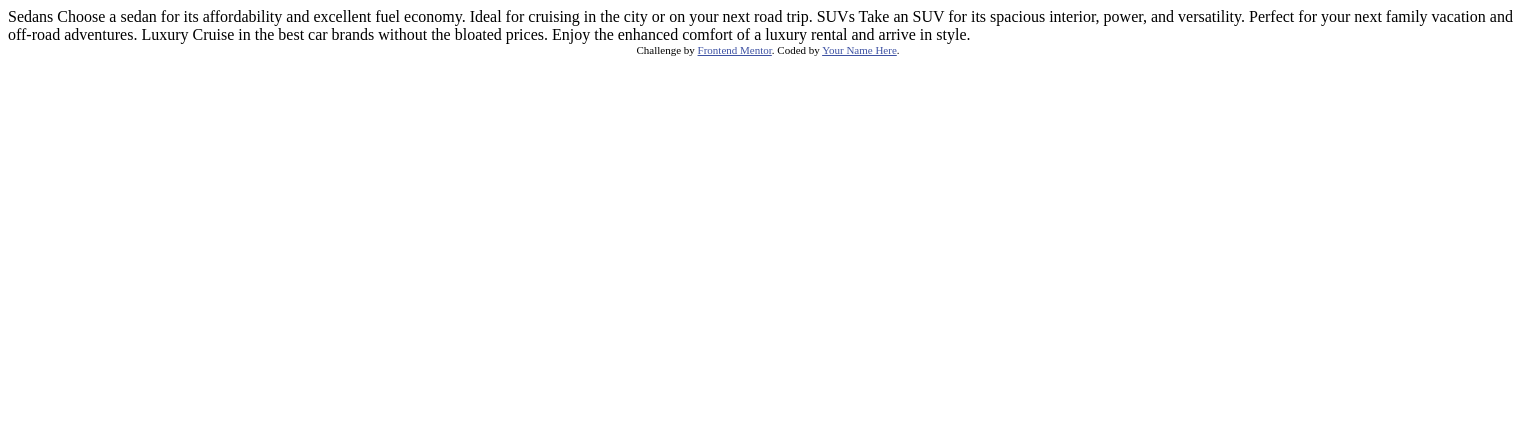
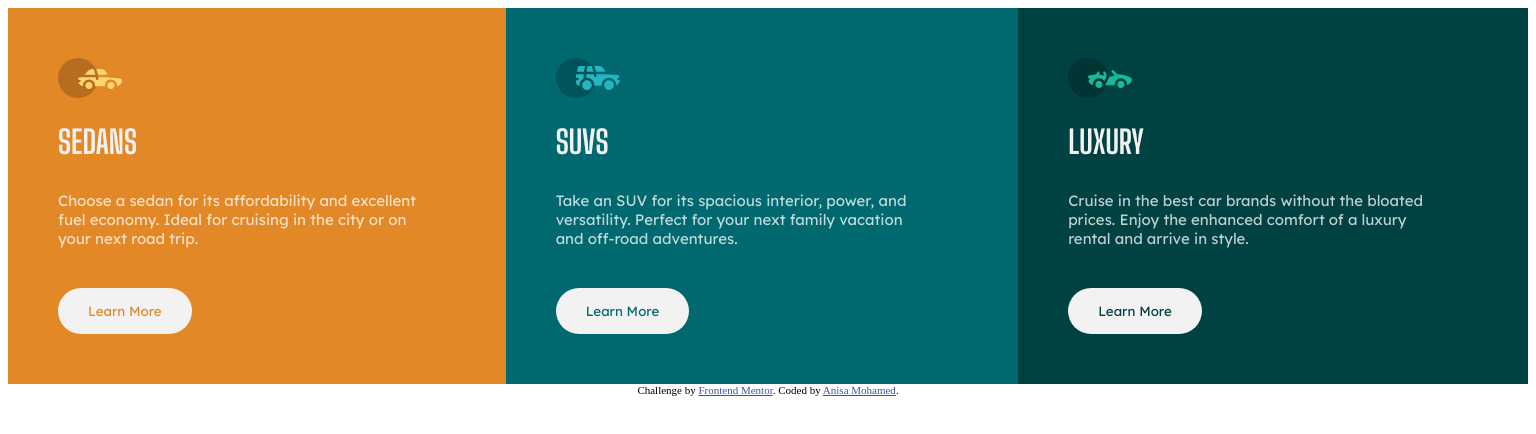
Before and after one commit to AnisaHMohamed/preview-card, a plain HTML site: page index.html in a window 1536 px wide. Drawn offline with Linux system fonts and the light colour scheme.

Commit message:
3 column Preview Card

```diff
--- /dev/null
+++ b/css/styles.css
@@ -0,0 +1,126 @@
+/* Mobile first queries */
+
+@media (min-width: 375px) {
+
+
+.attribution {
+    font-size: 11px;
+    text-align: center;
+  }
+  .attribution a {
+    color: hsl(228, 45%, 44%);
+  }
+  .sedan {
+    background-color: hsl(31, 77%, 52%);
+    padding-top: 50px;
+    padding-left: 50px;
+    padding-right: 50px;
+    padding-bottom: 50px;
+  }
+  .suv {
+    background-color:hsl(184, 100%, 22%);
+    padding-top: 50px;
+    padding-left: 50px;
+    padding-right: 50px;
+    padding-bottom: 50px;
+}
+  .luxury {
+    background-color:hsl(179, 100%, 13%);
+    padding-top: 50px;
+    padding-left: 50px;
+    padding-right: 50px;
+    padding-bottom: 50px;
+}
+  .luxury  button {
+    color: hsl(179, 100%, 13%);
+
+  }
+  .sedan button {
+    color: hsl(31, 77%, 52%);
+
+  }
+  .suv button {
+    color: hsl(184, 100%, 22%);
+
+  }
+   button {
+    background-color:hsl(0, 0%, 95%);
+    border-radius: 40px;
+    box-shadow: none;
+    border: none;
+    padding-top: 15px;
+    padding-bottom: 15px;
+    padding-right: 30px;
+    padding-left: 30px;
+    font-family: 'Lexend Deca', sans-serif;
+
+
+  }
+  p {
+    color: hsla(0, 0%, 100%, 0.75);
+    font-size: 15px;
+    font-family: 'Lexend Deca', sans-serif;
+    font-weight: 400;
+    padding-bottom: 25px;
+    padding-right: 35px;
+    margin-top: 30px;
+
+      }
+  h1 {
+    color:hsl(0, 0%, 95%);
+    font-family: 'Big Shoulders Display', cursive;
+  }}
+
+/* Larger than Desktop HD */
+@media (min-width: 1440px) {
+    .cars {
+        justify-content: flex-start;
+    flex-direction: row;
+    display: flex;
+    }
+    .attribution {
+        font-size: 11px;
+        text-align: center;
+      }
+      .attribution a {
+        color: hsl(228, 45%, 44%);
+      }
+      .sedan {
+        background-color: hsl(31, 77%, 52%);
+      }
+      .suv {
+        background-color:hsl(184, 100%, 22%);
+      }
+      .luxury {
+        background-color:hsl(179, 100%, 13%);
+      }
+      .luxury  button {
+        color: hsl(179, 100%, 13%);
+
+      }
+      .sedan button {
+        color: hsl(31, 77%, 52%);
+
+      }
+      .suv button {
+        color: hsl(184, 100%, 22%);
+
+      }
+       button {
+        background-color:hsl(0, 0%, 95%);
+        border-radius: 40px;
+        box-shadow: none;
+        border: none;
+
+      }
+      p {
+        color: hsla(0, 0%, 100%, 0.75);
+        font-size: 15px;
+        font-family: 'Lexend Deca', sans-serif;
+        font-weight: 400;
+          }
+      h1 {
+        color: hsl(0, 0%, 95%);
+        font-family: 'Big Shoulders Display', cursive;
+      }
+}
--- a/index.html
+++ b/index.html
@@ -1,36 +1,88 @@
 <!DOCTYPE html>
 <html lang="en">
+
 <head>
   <meta charset="UTF-8">
-  <meta name="viewport" content="width=device-width, initial-scale=1.0"> <!-- displays site properly based on user's device -->
-
+  <meta name="viewport" content="width=device-width, initial-scale=1.0">
   <link rel="icon" type="image/png" sizes="32x32" href="./images/favicon-32x32.png">
 
-  <title>Frontend Mentor | 3-column preview card component</title>
+  <title> 3-column preview card component</title>
 
-  <!-- Feel free to remove these styles or customise in your own stylesheet 👍 -->
-  <style>
-    .attribution { font-size: 11px; text-align: center; }
-    .attribution a { color: hsl(228, 45%, 44%); }
-  </style>
+<link rel="preconnect" href="https://fonts.gstatic.com">
+<link href="https://fonts.googleapis.com/css2?family=Lexend+Deca&display=swap" rel="stylesheet">
+<link href="https://fonts.googleapis.com/css2?family=Big+Shoulders+Display:wght@700&display=swap" rel="stylesheet">
+<link rel="stylesheet" href="./css/styles.css">
+
 </head>
+
 <body>
+  <div class="cars">
 
-  Sedans
+    <div class="sedan">
+      <svg width="64" height="40" xmlns="http://www.w3.org/2000/svg">
+        <g fill="none" fill-rule="evenodd">
+          <circle fill="#000" opacity=".201" cx="20" cy="20" r="20" />
+          <path
+            d="M52.936 24.11c1.942 0 3.517 1.542 3.517 3.445 0 1.903-1.575 3.445-3.517 3.445s-3.516-1.542-3.516-3.445c0-1.903 1.574-3.445 3.516-3.445zm-21.957 0c1.942 0 3.517 1.542 3.517 3.445 0 1.903-1.575 3.445-3.517 3.445s-3.516-1.542-3.516-3.445c0-1.903 1.574-3.445 3.516-3.445zm6.948-4.848v1.429c0 .716.61 1.293 1.348 1.259a1.295 1.295 0 001.225-1.295v-1.393h8.256l13.483 1.313c.956.093 1.676.881 1.676 1.814 0 2.89-2.126 5.303-4.926 5.819.397-3.557-2.458-6.62-6.053-6.62-3.646 0-6.504 3.14-6.039 6.723h-9.879c.466-3.588-2.397-6.722-6.039-6.722-3.595 0-6.45 3.062-6.052 6.62-2.14-.398-3.916-1.912-4.61-3.931h1.142c.731 0 1.32-.598 1.285-1.322-.033-.678-.629-1.2-1.322-1.2H20v-.251c0-1.274 1.066-2.243 2.306-2.243h15.62zM42.59 11c2.645 0 4.99 1.556 5.972 3.963l.726 1.779H40.17L38.413 11h4.178zm-6.865 0l1.758 5.741H26.505l3.357-3.654A6.502 6.502 0 0134.644 11h1.082z"
+            fill="#FFD473" fill-rule="nonzero" />
+        </g>
+      </svg>
+      <h1>
+        SEDANS
+      </h1>
+      <p>
         Choose a sedan for its affordability and excellent fuel economy. Ideal for cruising in the city
         or on your next road trip.
+      </p>
 
-  SUVs
+      <button>Learn More</button>
+    </div>
+
+    <div class="suv">
+      <svg width="64" height="40" xmlns="http://www.w3.org/2000/svg">
+        <g fill="none" fill-rule="evenodd">
+          <circle fill="#000" opacity=".201" cx="20" cy="20" r="20" />
+          <path
+            d="M31.002 22.358c2.917 0 5.18 2.593 4.762 5.506a4.828 4.828 0 01-2.962 3.778 4.797 4.797 0 01-5.3-1.165c-1.188-1.26-1.235-2.613-1.263-2.613-.42-2.924 1.857-5.506 4.763-5.506zm22 0c3.457 0 5.798 3.567 4.41 6.744A4.816 4.816 0 0152.3 31.94a4.826 4.826 0 01-4.06-4.077c-.42-2.915 1.846-5.506 4.762-5.506zm-15.04-6.083v1.462a1.29 1.29 0 001.352 1.29c.693-.033 1.227-.631 1.227-1.326v-1.426h8.3l13.056.716a1.29 1.29 0 011.164.917c.27.895.446 1.477.563 1.87h-1.047c-.694 0-1.291.534-1.324 1.228a1.29 1.29 0 001.288 1.352h1.445c-.164 2.225-1.57 4.193-3.6 5.05.13-4.212-3.255-7.63-7.384-7.63-4.317 0-7.762 3.718-7.358 8.086h-7.285c.43-4.655-3.503-8.531-8.131-8.046v-3.543h7.734zm-10.312 0v4.308a7.4 7.4 0 00-4.006 7.274 3.874 3.874 0 01-3.642-3.864v-1.635h1.46a1.29 1.29 0 000-2.58h-1.461v-3.213l.003-.29h7.646zm14.986-8.196c2.65 0 5 1.592 5.984 4.055l.63 1.579a5.525 5.525 0 01-.065-.004l-.026-.002-.034-.002-.022-.002a4.178 4.178 0 00-.224-.006l-.098-.001h-.039l-.136-.001h-.052l-.326-.001H40.211L38.528 8.08zm-13.632 0l-1.122 5.616h-7.144l1.47-4.71a1.29 1.29 0 011.231-.906h5.565zm6.832 0l1.683 5.615h-7.007l1.121-5.615h4.203z"
+            fill="#26B5C0" fill-rule="nonzero" />
+        </g>
+      </svg>
+      <h1>
+        SUVS
+      </h1>
+      <p>
         Take an SUV for its spacious interior, power, and versatility. Perfect for your next family vacation
         and off-road adventures.
+      </p>
+      <button>Learn More</button>
 
-  Luxury
+    </div>
+
+    <div class="luxury">
+      <svg width="64" height="40" xmlns="http://www.w3.org/2000/svg">
+        <g fill="none" fill-rule="evenodd">
+          <circle fill="#000" opacity=".201" cx="20" cy="20" r="20" />
+          <path
+            d="M30.98 22.835c1.941 0 3.516 1.604 3.516 3.583 0 1.978-1.575 3.582-3.517 3.582s-3.516-1.604-3.516-3.582c0-1.979 1.574-3.583 3.516-3.583zm21.956 0c1.942 0 3.517 1.604 3.517 3.583 0 1.978-1.575 3.582-3.517 3.582s-3.516-1.604-3.516-3.582c0-1.979 1.574-3.583 3.516-3.583zm-9.143-10.45a1.27 1.27 0 011.819 0l3.715 3.784c4.444-.115 9.7 1.142 13.964 3.753.387.237.624.664.624 1.124 0 3.006-2.126 5.514-4.926 6.05.397-3.698-2.458-6.882-6.053-6.882-3.646 0-6.504 3.264-6.039 6.99h-9.669c.76-1.544.993-2.026 1.337-2.711l.082-.162c.421-.835 1.056-2.07 2.883-5.65 1.68-.023 3.47-.408 5.247-1.403l-2.984-3.04a1.328 1.328 0 010-1.854zm-7.68 1.064c.683-.2 1.395.202 1.592.898l.749 2.652a3.46 3.46 0 01-.247 2.51l-1.733 3.395-.216.424c-1.07-1.89-3.06-3.114-5.279-3.114-3.595 0-6.45 3.184-6.052 6.885-1.832-.347-3.414-1.537-4.278-3.276a1.331 1.331 0 01.117-1.376l.955-1.303-1.325-1.295c-.751-.735-.376-2.024.64-2.231l6.614-1.346.13-.026c.092-.019.145-.03.157-.031.314-.146 1.07-.591 1.07-1.506 0-.734.592-1.327 1.316-1.31.712.016 1.268.662 1.256 1.388a4.11 4.11 0 01-.348 1.611 22.69 22.69 0 014.7 1.146l-.7-2.473a1.314 1.314 0 01.882-1.622z"
+            fill="#19B89D" fill-rule="nonzero" />
+        </g>
+      </svg>
+      <h1>
+        LUXURY
+      </h1>
+      <p>
         Cruise in the best car brands without the bloated prices. Enjoy the enhanced comfort of a luxury
         rental and arrive in style.
+      </p>
+      <button>Learn More</button>
 
+    </div>
+
+  </div>
   <div class="attribution">
     Challenge by <a href="https://www.frontendmentor.io?ref=challenge" target="_blank">Frontend Mentor</a>.
-    Coded by <a href="#">Your Name Here</a>.
+    Coded by <a href="#">Anisa Mohamed</a>.
   </div>
 </body>
+
 </html>
```
Lines whose indentation alone changed are shown as unchanged.
